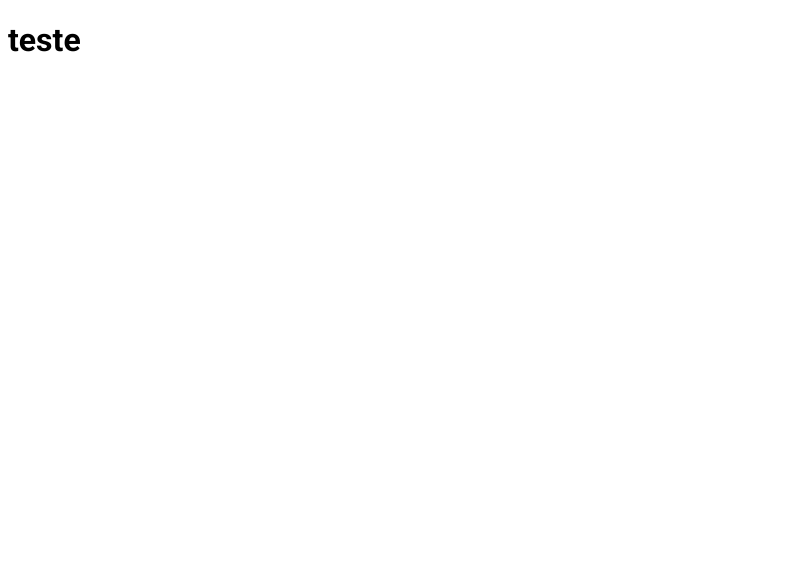
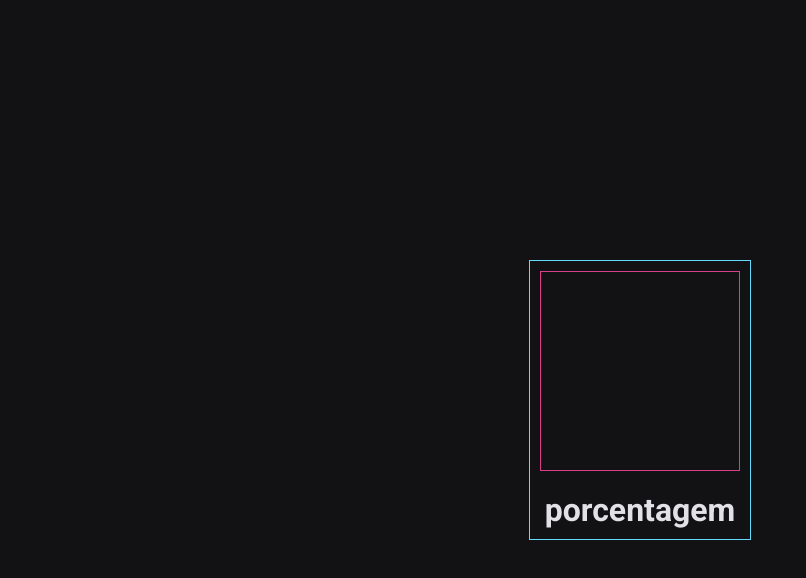
Before and after one commit to matheus-ferreira1/border-radius-slider, a React (Create React App) app: page / in a window 1280 px wide. Shown: the top 578 px of the page, without its empty margins (0-806 px from the left). Built offline with nearby package versions, Linux system fonts and the light colour scheme.

Commit message:
layout e estilização montados

```diff
--- a/src/App.tsx
+++ b/src/App.tsx
@@ -3,7 +3,8 @@ import './global.css'
 function App() {
   return (
     <div className="App">
-      <h1>teste</h1>
+      <div className="output"></div>
+      <h1>porcentagem</h1>
     </div>
   );
 }
--- a/src/global.css
+++ b/src/global.css
@@ -1,5 +1,62 @@
 @import url('https://fonts.googleapis.com/css2?family=Roboto:ital,wght@0,400;0,500;0,700;1,400;1,500&display=swap');
+
+* {
+   margin: 0;
+   padding: 0;
+   box-sizing: border-box;
+}
+
+:root {
+   --white: #ffffff;
+
+   --gray-100: #e1e1e6;
+   --gray-300: #a8a8b3;
+   --gray-700: #323238;
+   --gray-800: #29292e;
+   --gray-850: #1f2729;
+   --gray-900: #121214;
+
+   --teal-300: #4FD1C5;
+   --pink-500: #D53F8C;
+   --cyan-500: #61dafb;
+   --yellow-500: #eba417;
+}
+
+@media (max-width: 1080px) {
+   html {
+      font-size: 93.75%;
+   }
+}
+
+@media (max-width: 720px) {
+   html {
+      font-size: 87.5%;
+   }
+}
 
 body {
    font-family: 'Roboto', sans-serif;
+   background: var(--gray-900);
+   color: var(--gray-100);
+   height: 100vh;
+   display: flex;
+   justify-content: center;
+   align-items: center;
 }
+
+.App {
+   outline: 1px solid var(--cyan-500);
+   width: auto;
+   text-align: center;
+   padding: 10px;
+}
+
+.App h1 {
+   margin-top: 20px;
+}
+
+.output {
+   border: .1rem solid var(--pink-500);
+   width: 200px;
+   height: 200px
+}
```
Also changed, not shown: 1 other file (tests, documents, lock files or other folders).
